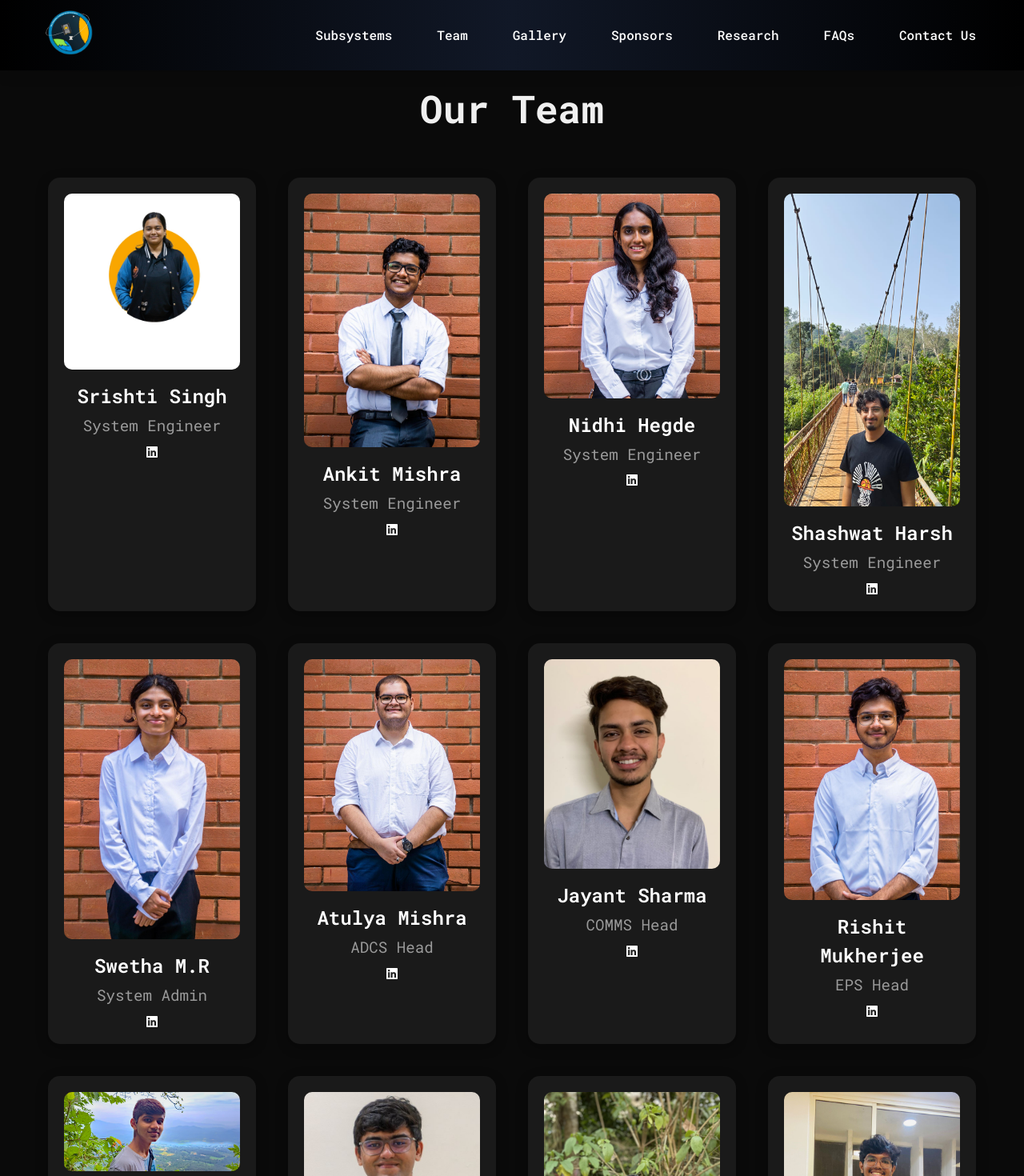
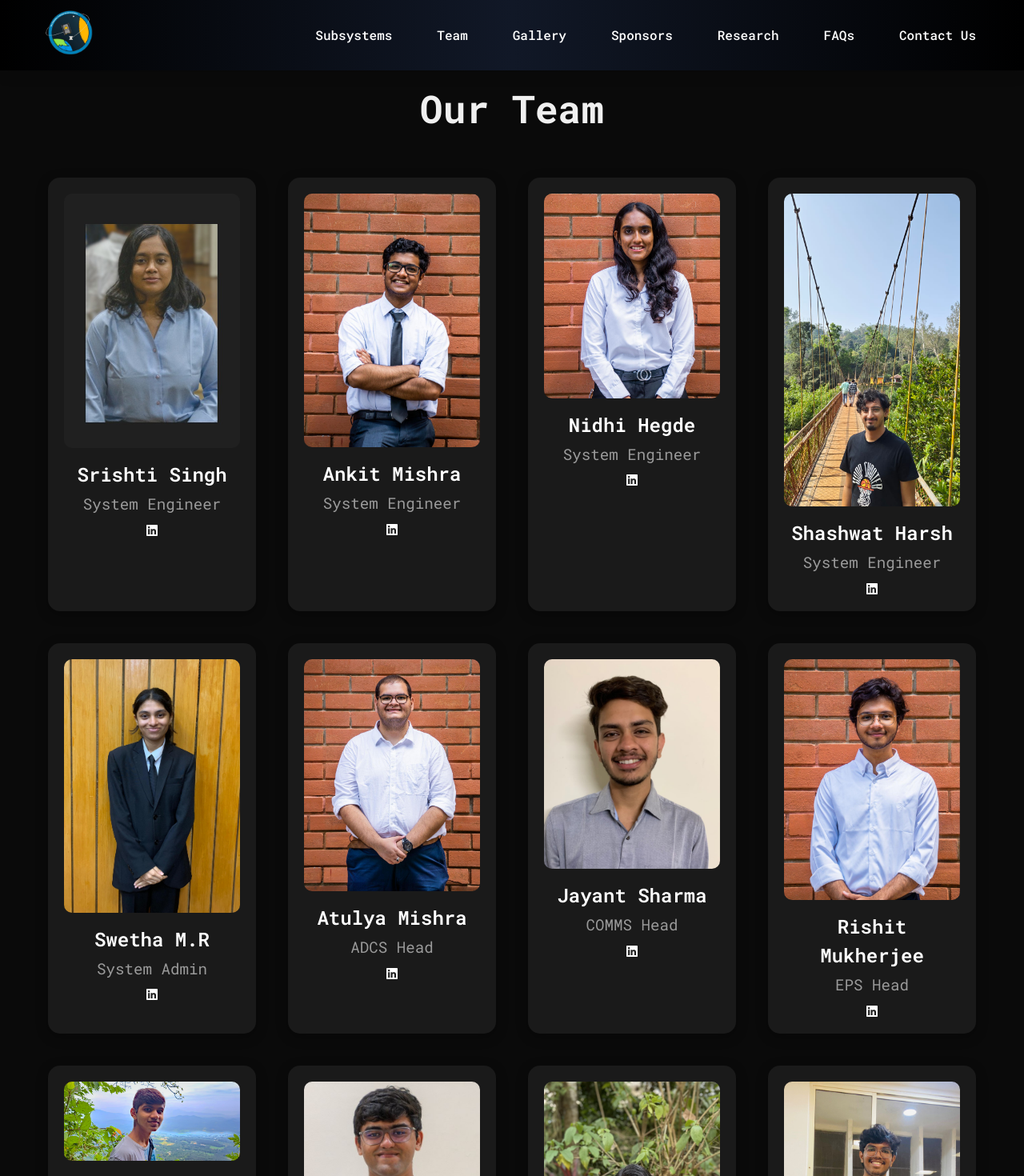
Before and after one commit to zyroknight1706/Parikshit_website, a Next.js app: page /Team in a window 1280 px wide. Shown: the top 1470 px of the page at 80% size. Built offline with nearby package versions, Linux system fonts and the light colour scheme.

Commit message:
changed a few team member pictures

```diff
--- a/src/app/Team/page.jsx
+++ b/src/app/Team/page.jsx
@@ -13,7 +13,7 @@ const teamMembers = [
   {
     name: 'Srishti Singh',
     role: 'System Engineer',
-    image: '/timages/image21.jpg',
+    image: '/timages/newTeamPictures/srishti.jpg',
     //github: 'https://github.com/srishtisingh',
     linkedin: 'https://www.linkedin.com/in/srishti-singh-7bb2b5267/',
   },
@@ -55,7 +55,7 @@ const teamMembers = [
   {
     name: 'Swetha M.R',
     role: 'System Admin',
-    image: '/timages/image23.jpg',
+    image: '/timages/newTeamPictures/swetha.jpg',
     //github: 'https://github.com/swethamr',
     linkedin: 'https://www.linkedin.com/in/swetha-mr-651bb2270/',
   },
@@ -195,7 +195,7 @@ const teamMembers = [
   {
     name: 'Siddhartha Chhauda',
     role: 'Payload Team Member',
-    image: '/timages/sid.jpg',
+    image: '/timages/newTeamPictures/sid2.jpg',
     //github: 'https://github.com/sidharthchhauda',
     linkedin: 'https://www.linkedin.com/in/siddhartha-chhauda-b6b484311/',
   },
```
